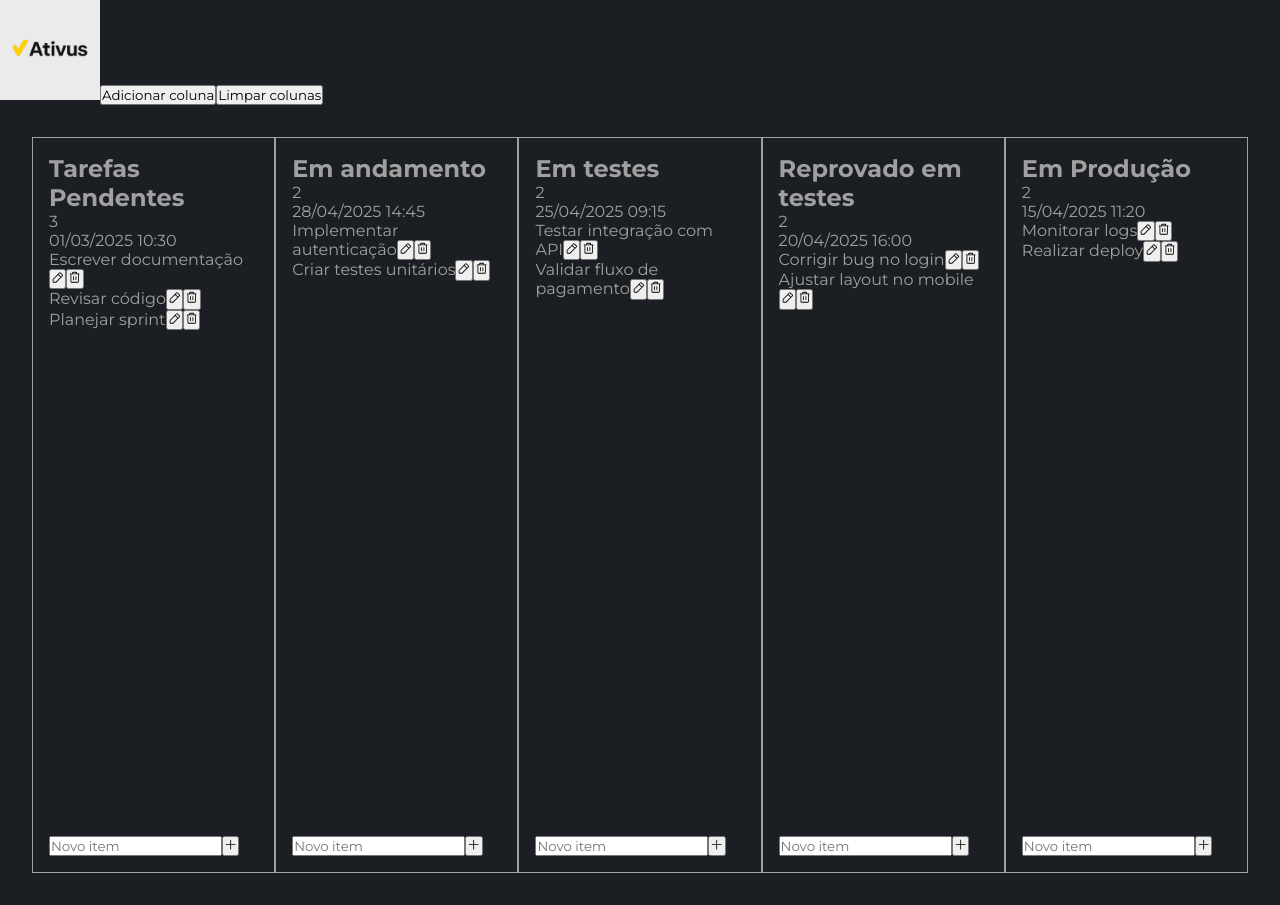
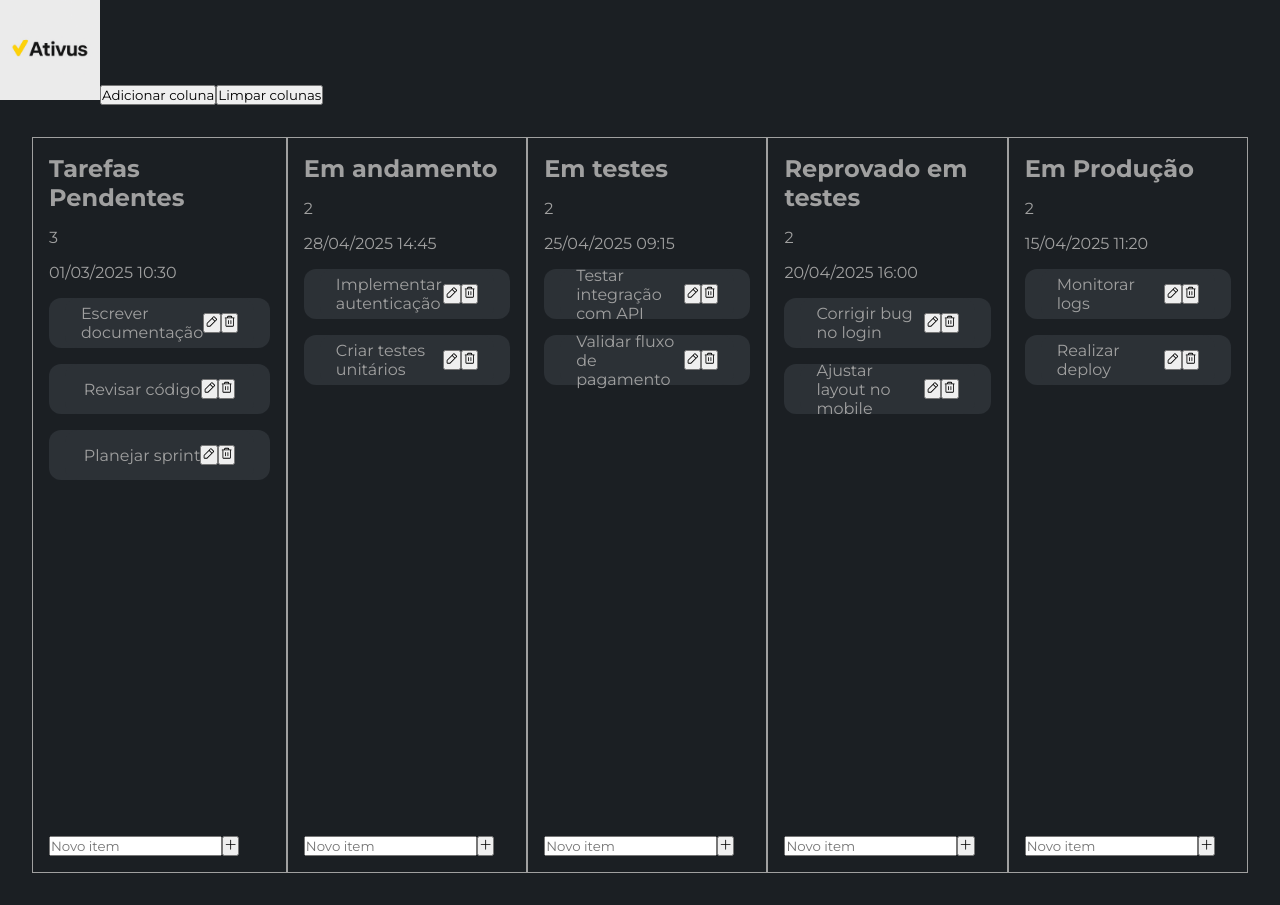
Before and after one commit to RafaelHDSV/Ativus, a React (Vite) app: page / in a window 1280 px wide. Built offline with nearby package versions, Linux system fonts and the light colour scheme.

Commit message:
feat: wrap items in a container div for improved layout in Column component

```diff
--- a/src/components/Column/Column.tsx
+++ b/src/components/Column/Column.tsx
@@ -82,10 +82,12 @@ export default function Column({ column, setColumns }: IColumnProps) {
 
   return (
     <div className={styles.column} key={column._id} onDrop={event => handleDrop(event, column._id)} onDragOver={handleDragOver}>
-      <div>
+      <div className={styles.content}>
         <h2>{column.title}</h2>
         <p>{column.items.length}</p>
         <p>{column.lastUpdated}</p>
+
+        <div className={styles.itemsContainer}>
           {column.items.map((item, index) => (
             <div key={index} className={styles.item}>
               {editingItem?.columnId === column._id && editingItem.itemIndex === index ? (
@@ -108,6 +110,7 @@ export default function Column({ column, setColumns }: IColumnProps) {
             </div>
           ))}
         </div>
+      </div>
 
       <form
         onSubmit={event => {
```
Lines whose indentation alone changed are shown as unchanged.
